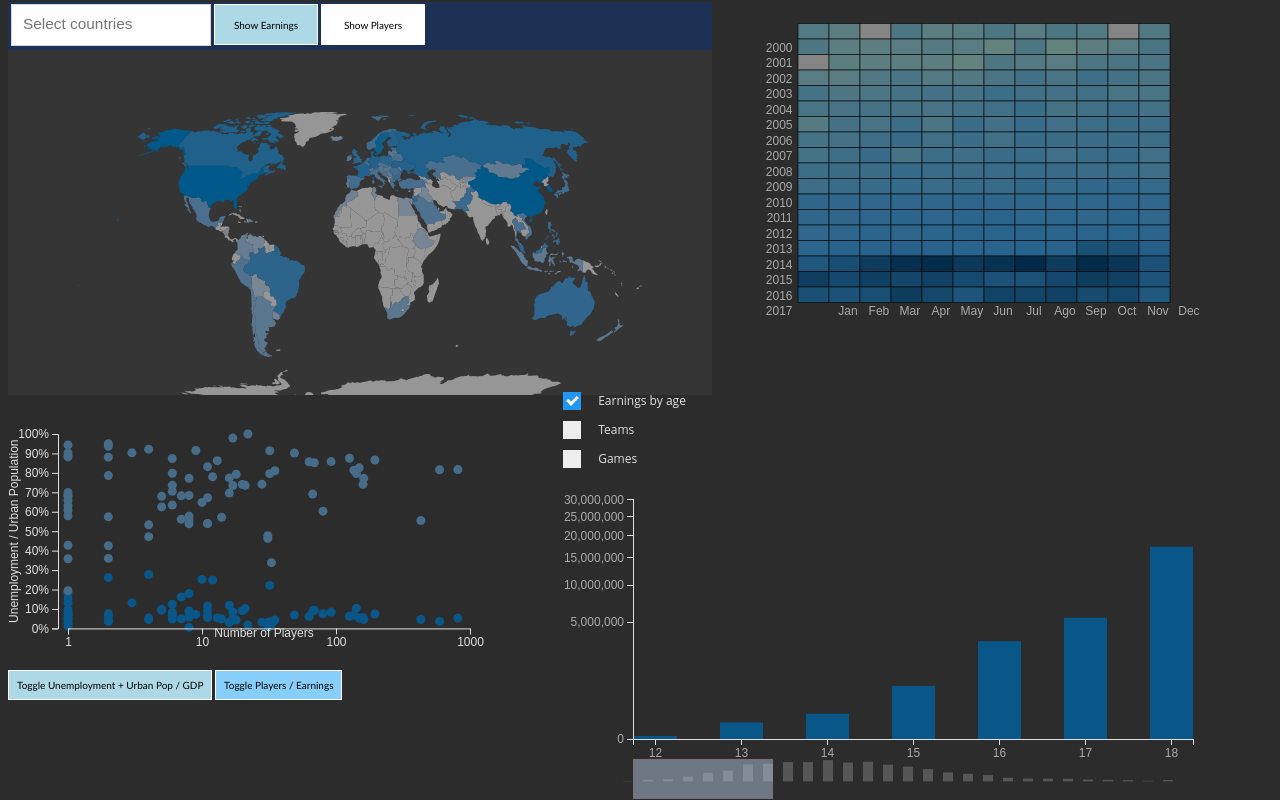
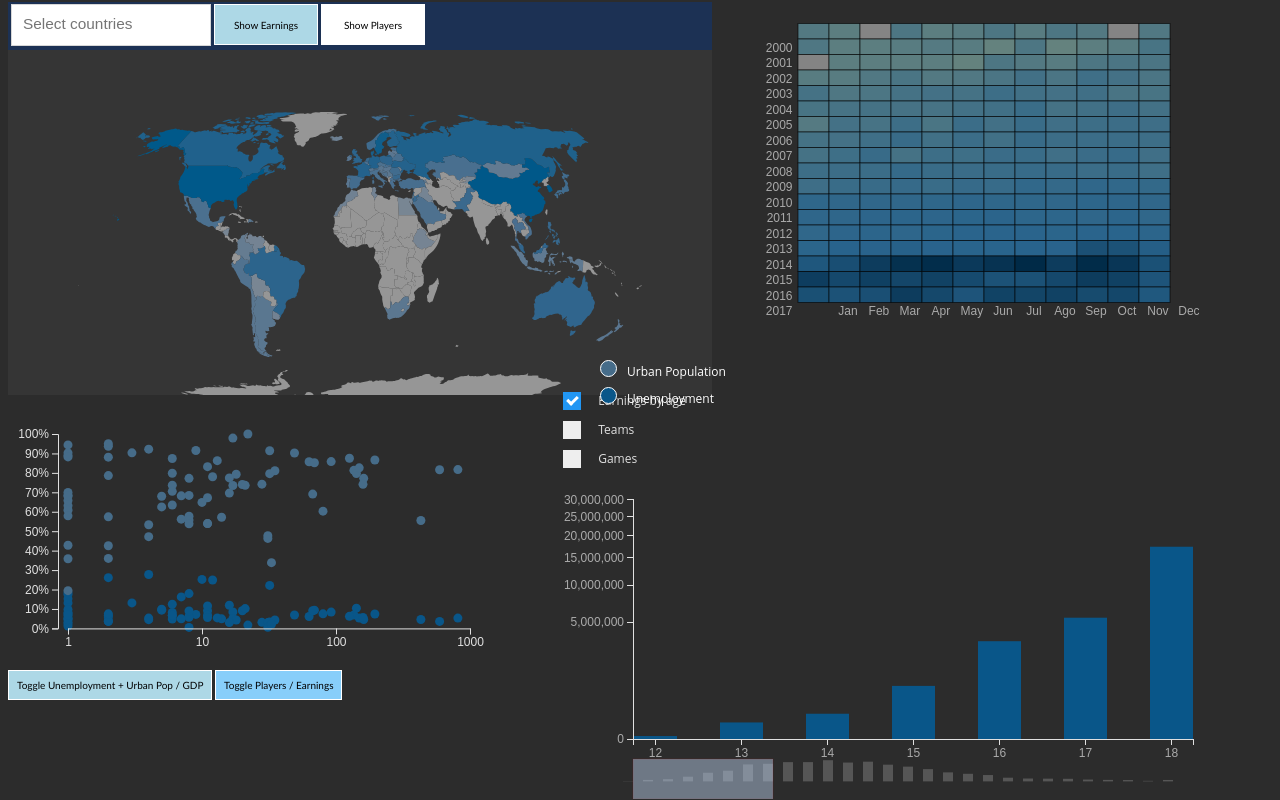
Before and after one commit to lucasrafael98/IV1819-esports, a plain HTML site: page d3/zz_main/index.html in a window 1280 px wide. Drawn offline with Linux system fonts and the light colour scheme.

Commit message:
Caption catter plot done

```diff
--- a/d3/zz_main/css/style.css
+++ b/d3/zz_main/css/style.css
@@ -112,3 +112,41 @@ text {
     right: 3%;
     bottom: 43%;
 }
+
+.caption{
+    position: absolute;
+    left: 600px;
+    bottom: 390px;
+    height: 50px;
+}
+
+.ball1{
+    width: 15px;
+    height: 15px;
+    border-radius: 50%;
+    background-color: rgb(70, 108, 137);
+    float: left;
+    margin-right: 10px;
+    border: 1.4px solid white;
+}
+
+.ball2{
+    width: 15px;
+    height: 15px;
+    border-radius: 50%;
+    background-color: rgb(9, 86, 137);
+    margin-right: 10px;
+    float: left;
+    border: 1.4px solid white;
+}
+
+.ball-text{
+    color: white;
+    position: relative;
+    top: 3px;
+    font-size: 1.2em;
+}
+
+.caption-container1{
+    margin-bottom: 10px;
+}
--- a/d3/zz_main/index.html
+++ b/d3/zz_main/index.html
@@ -263,5 +263,9 @@
                 Reset Bar Chart
             </label>
         </div>
+        <div class="caption">
+            <div class="caption-container1"><div class="ball1"></div> <span class="ball-text">Urban Population</span></div>
+            <div class="caption-container2"><div class="ball2"></div> <span class="ball-text">Unemployment</span></div>
+        </div>
     </body>
 </html>
--- a/d3/zz_main/js/scatter.js
+++ b/d3/zz_main/js/scatter.js
@@ -83,14 +83,7 @@ function gen_scatter(){
     svg.append("g")
         .attr("transform","translate(" + padding + ",0)")
         .attr("class","scatter-y")
-        .call(yaxis)
-        .append("text")
-        .attr("x", -h / 2)
-        .attr("y", -padding * 0.8)
-        .attr("transform", "rotate(-90)")
-        .attr("class", "scatter-y-text")
-        .style("text-anchor", "middle")
-        .text("Unemployment / Urban Population");
+        .call(yaxis);
     var xaxis = d3.axisBottom()
         .scale(d3.scaleLog()
             .domain([1, 1000])
@@ -100,13 +93,7 @@ function gen_scatter(){
     svg.append("g")
         .attr("transform","translate(0," + (h-padding) + ")")
         .attr("class","scatter-x")
-        .call(xaxis)
-        .append("text")
-        .attr("x", w / 2)
-        .attr("y", (h/6)-padding * 0.8)
-        .attr("class", "scatter-x-text")
-        .style("text-anchor", "middle")
-        .text("Number of Players");
+        .call(xaxis);
 
 
     // Switch Y axis
@@ -162,9 +149,11 @@ function gen_scatter(){
                     .transition()
                     .duration(700)
                     .attr("transform","translate(" + padding + ",0)")
-                    .call(yaxis)
-                    .selectAll(".scatter-y-text")
-                    .text("GDP");
+                    .call(yaxis);
+
+                document.getElementsByClassName("caption-container2")[0].style.display = "none";
+                document.getElementsByClassName("ball1")[0].style.backgroundColor = "rgb(0, 150, 132)";
+                document.getElementsByClassName("ball-text")[0].innerHTML = "GDP";
             }
             else{
                 yscale = d3.scaleLinear()
@@ -215,9 +204,11 @@ function gen_scatter(){
                     .transition()
                     .duration(700)
                     .attr("transform","translate(" + padding + ",0)")
-                    .call(yaxis)
-                    .selectAll(".scatter-y-text")
-                    .text("Unemployment / Urban Population");
+                    .call(yaxis);
+
+                document.getElementsByClassName("caption-container2")[0].style.display = "block";
+                document.getElementsByClassName("ball1")[0].style.backgroundColor = "rgb(70, 108, 137)";
+                document.getElementsByClassName("ball-text")[0].innerHTML = "Urban Population";
             }
             scplYMode = !scplYMode;
         })
@@ -273,9 +264,7 @@ function gen_scatter(){
                     .transition()
                     .duration(700)
                     .attr("transform","translate(0, " + (h-padding) + ")")
-                    .call(xaxis)
-                    .selectAll(".scatter-x-text")
-                    .text("Player Earnings");
+                    .call(xaxis);
             }
             else{
                 xscale = d3.scaleLog()
@@ -324,9 +313,7 @@ function gen_scatter(){
                     .transition()
                     .duration(700)
                     .attr("transform","translate(0, " + (h-padding) + ")")
-                    .call(xaxis)
-                    .selectAll(".scatter-x-text")
-                    .text("Number of Players");
+                    .call(xaxis);
             }
             scplXMode = !scplXMode;
         });
```
